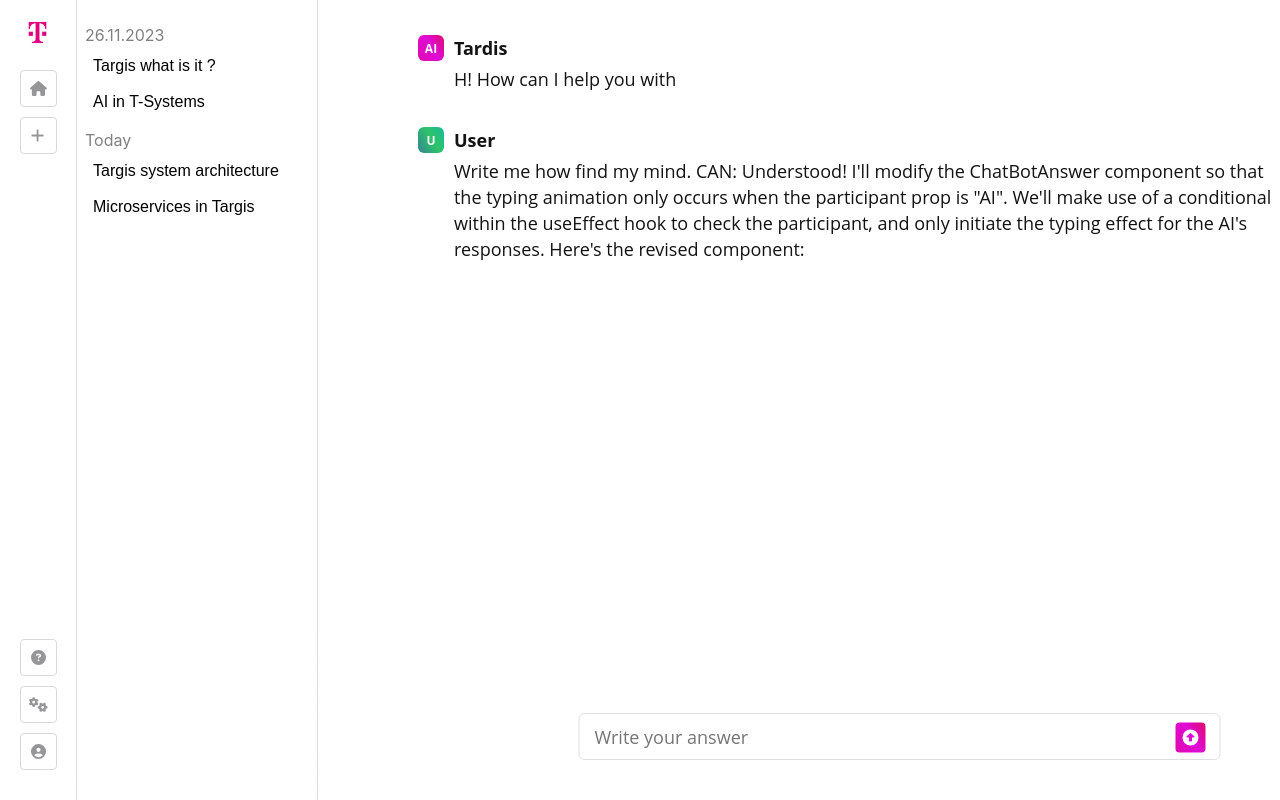
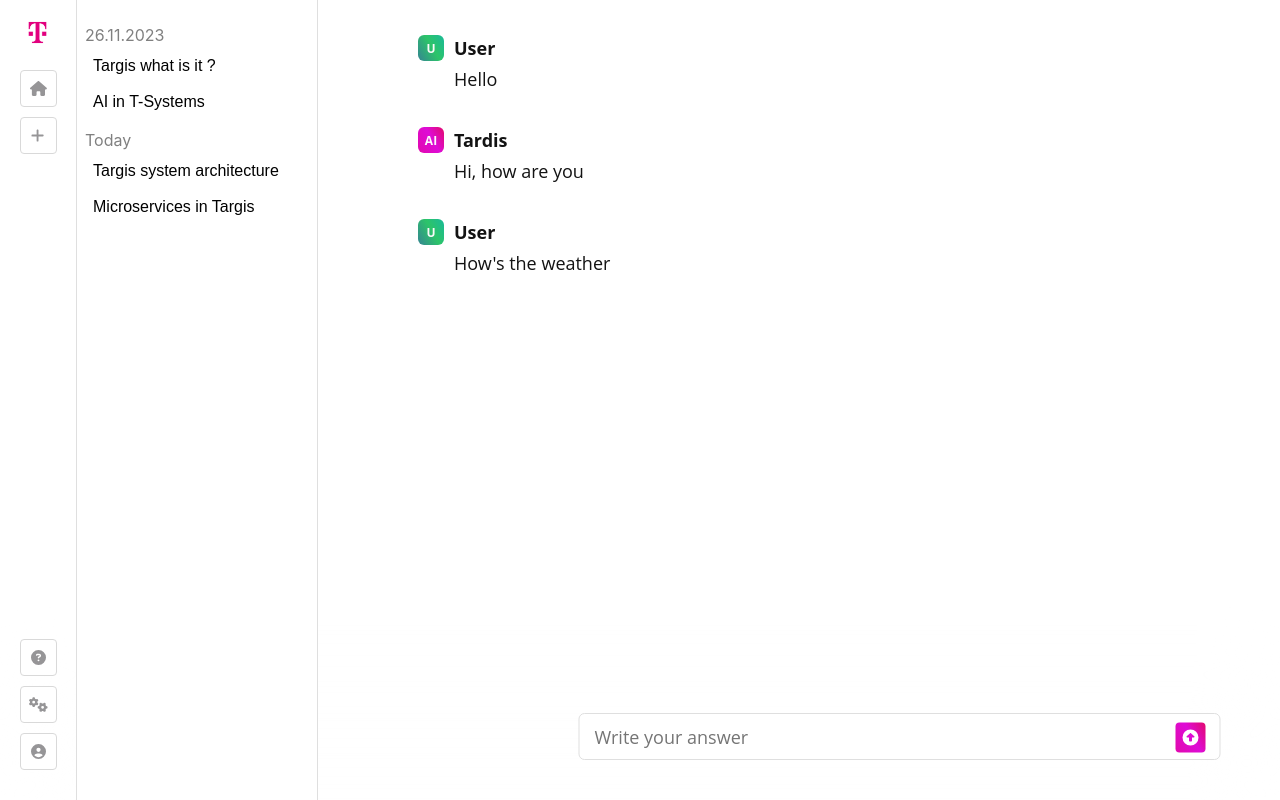
Before and after one commit to TELIT-Hackathon2023/2-technest-backend, a React (Create React App) app in the folder frontend/: page / in a window 1280 px wide. Built offline with nearby package versions, Linux system fonts and the light colour scheme; the HTML template or start-up script is replaced by a standard one.

Commit message:
typing animation

```diff
--- a/frontend/src/components/Chat.jsx
+++ b/frontend/src/components/Chat.jsx
@@ -9,7 +9,7 @@
     <div className={style.chat}>
 
       <LeftbarMenu/>
-        <HistoryBar/>
+      <HistoryBar/>
       <ChatBoard/>
 
     </div>
--- a/frontend/src/components/ChatBoard.jsx
+++ b/frontend/src/components/ChatBoard.jsx
@@ -1,20 +1,34 @@
-import React from 'react'
+import React, { useEffect, useState } from 'react'
 import ChatBotAnswer from "./ChatBotAnswer";
 import style from "./ChatBoard.module.css"
 import ChatInput from "./UI/ChatInput";
 
+
 function ChatBoard() {
+  const [participants, setParticipants] = useState([
+    { role: "USER", text: "Hello" },
+    { role: "AI", text: 'Hi, how are you' }
+  ])
+
+  useEffect(() => {
+    setTimeout(() => {
+      setParticipants([
+        { role: "USER", text: "Hello" },
+        { role: "AI", text: 'Hi, how are you' },
+        { role: "USER", text: "How's the weather" }
+      ])
+    }, 1000);
+  }, [])
+
   return (
     <div className={style.chatboard}>
+      <div>
+        {participants.map(p => (
+          <ChatBotAnswer key={p.role + p.text} role={p.role} text={p.text} onFinish={() => console.log("Animation finished")} />
+        ))}
+      </div>
 
-        <div>
-            <ChatBotAnswer participant={"AI"} text={"Hi! How can I help you with"}/>
-            <ChatBotAnswer participant={"USER"} text={"Write me how find my mind. CAN: Understood! I'll modify the ChatBotAnswer component so that the typing animation only occurs when the participant prop is \"AI\". We'll make use of a conditional within the useEffect hook to check the participant, and only initiate the typing effect for the AI's responses. Here's the revised component:"}/>
-
-
-        </div>
-
-        <ChatInput/>
+      <ChatInput />
 
     </div>
   )
--- a/frontend/src/components/ChatBotAnswer.jsx
+++ b/frontend/src/components/ChatBotAnswer.jsx
@@ -1,33 +1,37 @@
-import React, { useState, useEffect } from 'react';
+import React, { useEffect, useRef } from 'react';
 import style from './ChatBotAnswer.module.css';
 
-function ChatBotAnswer(props) {
-    const [typedText, setTypedText] = useState('');
-    const typingSpeed = 30; // speed in milliseconds
+const typingSpeed = 100; // speed in milliseconds
+let typingIndex = 0;
+function ChatBotAnswer({ role, text, onFinish }) {
+    const ref = useRef(null)
 
     useEffect(() => {
-        if (props.participant === "AI") {
-            const textToType = props.text;
-            let typingIndex = 0;
-
+        if (role === "AI") {
+            let interval
             const typeText = () => {
-                if (typingIndex < textToType.length) {
-                    setTypedText(prev => prev + textToType.charAt(typingIndex));
+                if (typingIndex >= text.length) {
+                    clearInterval(interval)
+                    onFinish?.()
+                }
+                if (typingIndex < text.length) {
+                    ref.current.innerHTML += text.charAt(typingIndex);
                     typingIndex++;
-                    setTimeout(typeText, typingSpeed);
                 }
             };
 
-            typeText();
+            interval = setInterval(typeText, typingSpeed);
+
+            return () => clearInterval(interval);
+        } else {
+            ref.current.innerHTML = text;
         }
-    }, [props.participant]); // Effect depends on the participant prop
-
-    console.log(props);
+    }, [text]); // Effect depends on the participant prop
 
     return (
         <div className={style.answer}>
             <div className={style.answer_header}>
-                {props.participant === "AI" ? (
+                {role === "AI" ? (
                     <>
                         <div className={style.answer_header_icon}>AI</div>
                         <div className={style.answer_header_name}>Tardis</div>
@@ -40,9 +44,7 @@
                 )}
             </div>
 
-            <div className={style.answer_context}>
-                {props.participant === "AI" ? typedText : props.text}
-            </div>
+            <div ref={ref} className={style.answer_context} />
         </div>
     );
 }
```
